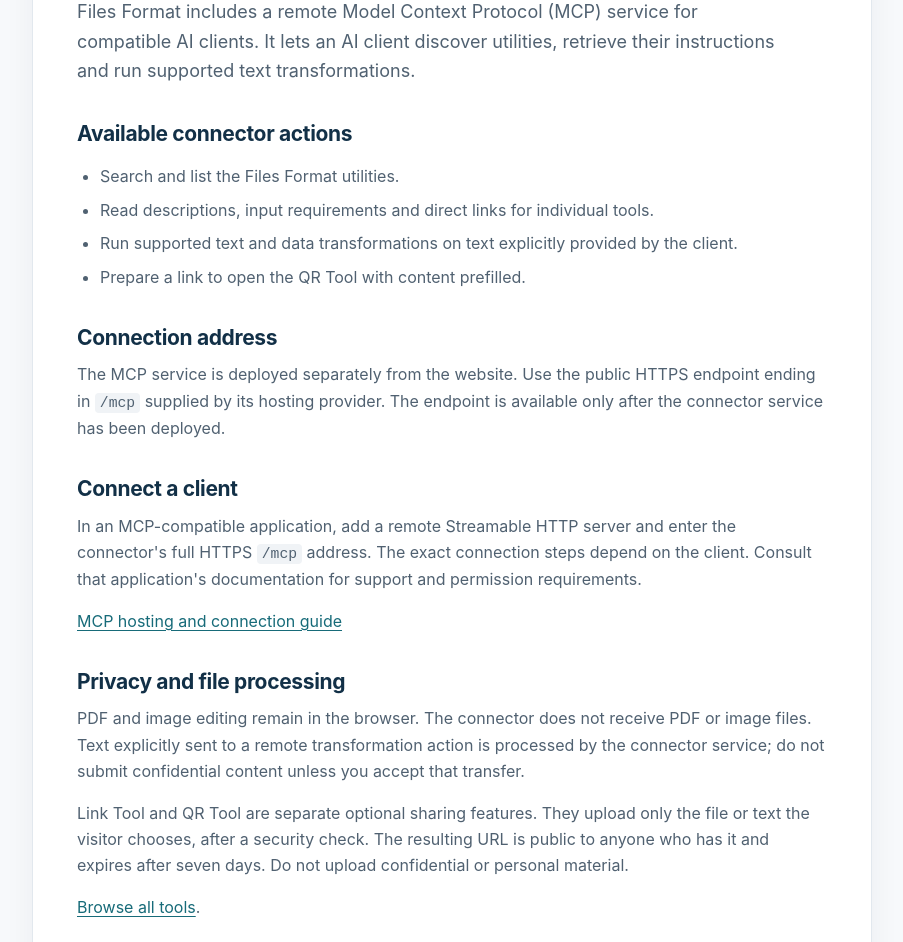
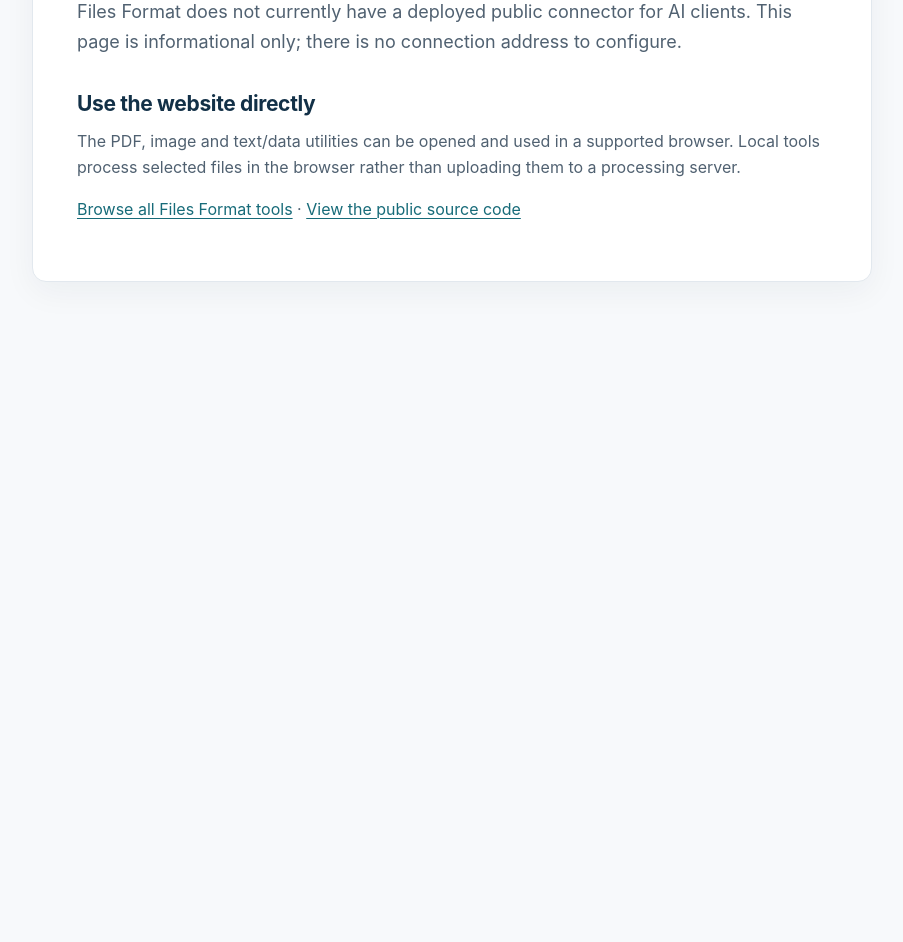
Before and after one commit to Gaurav01MH/everyday-tools-python, a website: page web/public/connect/index.html in a window 1280 px wide. Shown: the part 280-1222 px from the top of the page, without its empty margins (188-1091 px from the left). After the commit the page ends 800 px from the top, so only its background shows below. Drawn offline with Linux system fonts and the light colour scheme.

Commit message:
Explain that AI connector is not deployed

```diff
--- a/web/public/connect/index.html
+++ b/web/public/connect/index.html
@@ -1,41 +1,15 @@
 <!doctype html>
-<html lang="en">
-<head>
-  <meta charset="utf-8">
-  <meta name="viewport" content="width=device-width, initial-scale=1">
-  <title>Connect AI tools — Files Format</title>
-  <meta name="description" content="Connect compatible AI clients to Files Format using its remote Model Context Protocol service.">
-  <meta name="robots" content="index,follow">
-  <link rel="canonical" href="https://too-broke-for-a-custom-domain.pages.dev/connect/">
-  <link rel="icon" href="../favicon.svg" type="image/svg+xml">
-  <link rel="stylesheet" href="../assets/site-pages.css">
-</head>
-<body>
-<main class="document-page">
-  <a class="back-link" href="../">← Files Format home</a>
-  <p class="eyebrow">Integrations</p>
-  <h1>Connect Files Format to compatible AI tools</h1>
-  <p class="summary">Files Format includes a remote Model Context Protocol (MCP) service for compatible AI clients. It lets an AI client discover utilities, retrieve their instructions and run supported text transformations.</p>
-
-  <h2>Available connector actions</h2>
-  <ul>
-    <li>Search and list the Files Format utilities.</li>
-    <li>Read descriptions, input requirements and direct links for individual tools.</li>
-    <li>Run supported text and data transformations on text explicitly provided by the client.</li>
-    <li>Prepare a link to open the QR Tool with content prefilled.</li>
-  </ul>
-
-  <h2>Connection address</h2>
-  <p>The MCP service is deployed separately from the website. Use the public HTTPS endpoint ending in <code>/mcp</code> supplied by its hosting provider. The endpoint is available only after the connector service has been deployed.</p>
-
-  <h2>Connect a client</h2>
-  <p>In an MCP-compatible application, add a remote Streamable HTTP server and enter the connector's full HTTPS <code>/mcp</code> address. The exact connection steps depend on the client. Consult that application's documentation for support and permission requirements.</p>
-  <p><a href="https://developers.cloudflare.com/agents/model-context-protocol/guides/remote-mcp-server/">MCP hosting and connection guide</a></p>
-
-  <h2>Privacy and file processing</h2>
-  <p>PDF and image editing remain in the browser. The connector does not receive PDF or image files. Text explicitly sent to a remote transformation action is processed by the connector service; do not submit confidential content unless you accept that transfer.</p>
-  <p>Link Tool and QR Tool are separate optional sharing features. They upload only the file or text the visitor chooses, after a security check. The resulting URL is public to anyone who has it and expires after seven days. Do not upload confidential or personal material.</p>
-  <p><a href="../tools/">Browse all tools</a>.</p>
-</main>
-</body>
-</html>
+<html lang="en"><head>
+<meta charset="utf-8"><meta name="viewport" content="width=device-width, initial-scale=1">
+<title>AI tool connection unavailable — Files Format</title>
+<meta name="description" content="Files Format does not currently provide a public AI tool connector. Use the website's local PDF, image, text and data tools instead.">
+<meta name="robots" content="noindex,follow"><link rel="canonical" href="../connect/">
+<link rel="icon" href="../favicon.svg" type="image/svg+xml"><link rel="stylesheet" href="../assets/site-pages.css">
+</head><body><main class="document-page">
+<a class="back-link" href="../">← Files Format home</a><p class="eyebrow">Integrations</p>
+<h1>AI tool connection is not currently available</h1>
+<p class="summary">Files Format does not currently have a deployed public connector for AI clients. This page is informational only; there is no connection address to configure.</p>
+<h2>Use the website directly</h2>
+<p>The PDF, image and text/data utilities can be opened and used in a supported browser. Local tools process selected files in the browser rather than uploading them to a processing server.</p>
+<p><a href="../tools/">Browse all Files Format tools</a> · <a href="https://github.com/Gaurav01MH/everyday-tools-python">View the public source code</a></p>
+</main></body></html>
```
